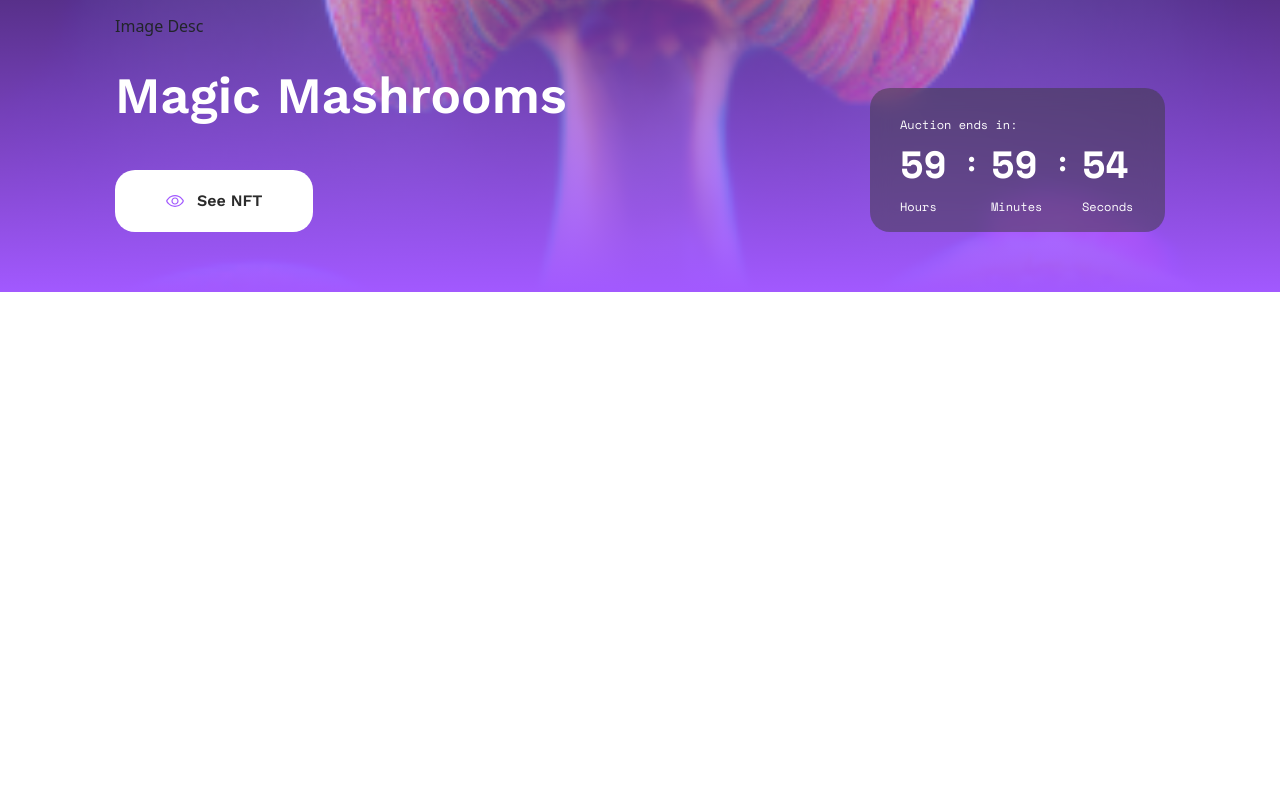
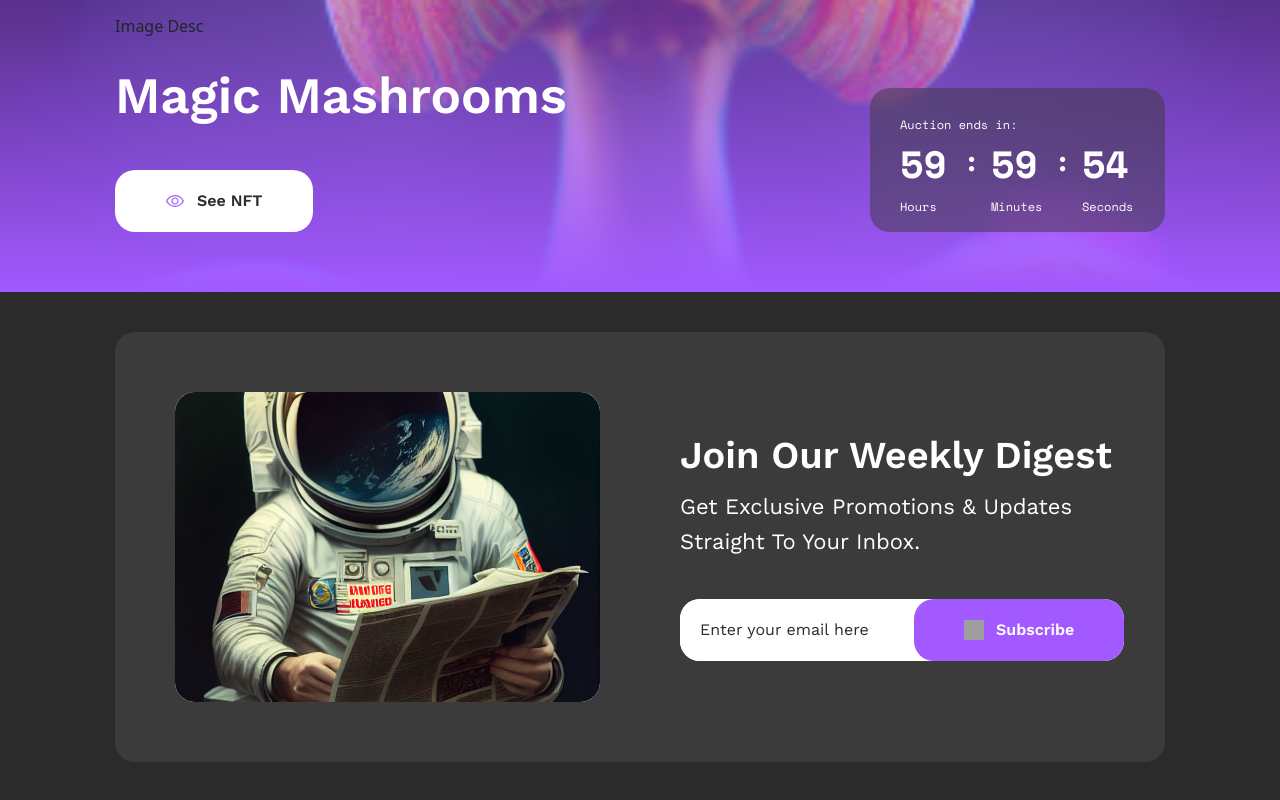
Before and after one commit to Belal-Alharash/NFT-Market, a React (Vite) app: page / in a window 1280 px wide. Shown: the part 1153-1953 px from the top of the page. Before the commit the page ends 1445 px from the top, so only its background shows below. Built offline with nearby package versions, Linux system fonts and the light colour scheme; grey boxes are pictures that could not be loaded.

Commit message:
email section

```diff
--- a/src/components/EmailSection/EmailSection.css
+++ b/src/components/EmailSection/EmailSection.css
@@ -0,0 +1,35 @@
+.bh-email-section-father{
+    display: flex;
+    justify-content: center;
+    align-items: center;
+    padding: 40px 195px 80px 195px;
+    background-color: var(--bg-color);
+    font-family: var(--work-sans);
+}
+.bh-email-section{
+    border-radius: 20px;
+    background-color: var(--bg-second-color);
+    padding: 60px;
+    gap: 80px;
+    width: 1050px;
+    display: flex;
+    align-items: center;
+}
+.bh-email-section-img{
+    height: 310px;
+    border-radius: 20px;
+}
+.bh-email-section h3{
+    font-weight: 600;
+    font-size: 38px;
+    line-height: 45.6px;
+    color: var(--primary-text-color);
+    margin-bottom: 10px;
+}
+.bh-email-section-p{
+    font-weight: 400;
+    font-size: 22px;
+    line-height: 35.2px;
+    color: var(--primary-text-color);
+    margin-bottom: 40px;
+}
--- a/src/components/EmailSection/EmailSection.jsx
+++ b/src/components/EmailSection/EmailSection.jsx
@@ -1,8 +1,19 @@
 import React from 'react'
 import './EmailSection.css'
+import EmailInput from '../EmailInput/EmailInput'
 
 export default function EmailSection() {
   return (
-    <div>EmailSection</div>
+    <section className='bh-email-section-father'>
+      <div className='bh-email-section'>
+        <img className='bh-email-section-img' src="./../../../public/Images/Photo.jpg" alt="astronautPhoto" />
+        <div>
+          <h3>Join Our Weekly Digest</h3>
+          <p className='bh-email-section-p'>Get Exclusive Promotions & Updates Straight To Your Inbox.</p>
+          <EmailInput hnPlaceholder={"Enter your email here"} hnShowIcon={true} hnShowIconSmallScreen={true}/>
+        </div>
+      </div>
+
+    </section>
   )
 }
--- a/src/pages/Home/Home.jsx
+++ b/src/pages/Home/Home.jsx
@@ -2,6 +2,7 @@ import React from 'react'
 import './Home.css'
 import Hero from '../../components/Hero/Hero'
 import MagicMashroom from '../../components/MagicMashroom/MagicMashroom'
+import EmailSection from '../../components/EmailSection/EmailSection'
 
 
 export default function Home() {
@@ -9,6 +10,7 @@ export default function Home() {
     <>
     <Hero />
     <MagicMashroom/>
+    <EmailSection />
     </>
   )
 }
```
